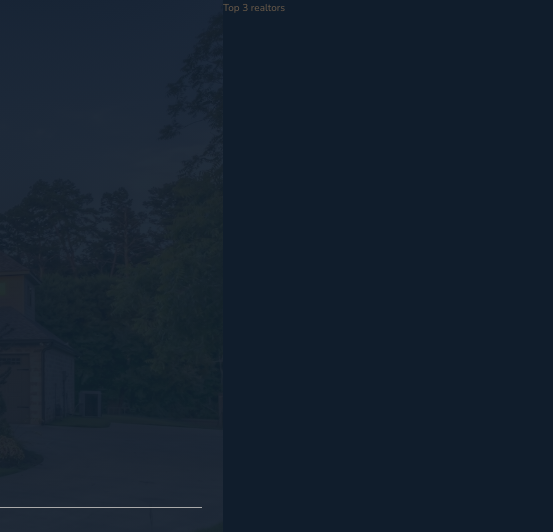
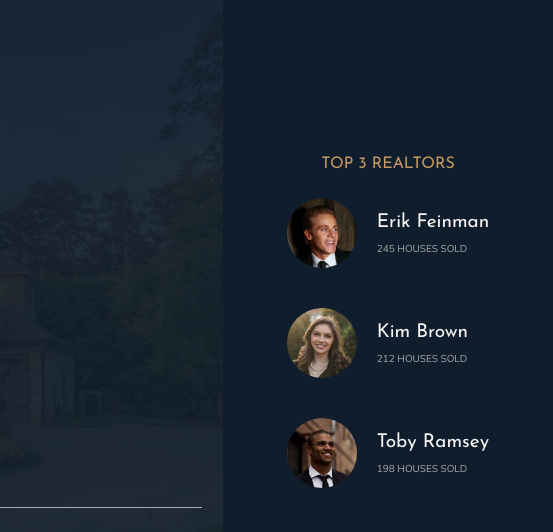
Before and after one commit to foysalimran/nexter, a website: page index.html in a window 1280 px wide. Shown: the top 532 px of the page, 727-1280 px from the left. Drawn offline with nearby package versions, Linux system fonts and the light colour scheme.

Commit message:
building realtors

```diff
--- a/index.html
+++ b/index.html
@@ -32,7 +32,27 @@
         </header>
 
         <div class="realtors">
-            Top 3 realtors
+            <h3 class="heading-3">Top 3 Realtors</h3>
+            <div class="realtors__list">
+
+                <img src="img/realtor-1.jpeg" alt="" class="realtors__img">
+                <div class="realtors__details">
+                    <h4 class="heading-4 heading-4--light">Erik Feinman</h4>
+                    <p class="realtors__sold">245 houses sold</p>
+                </div>
+
+                <img src="img/realtor-2.jpeg" alt="" class="realtors__img">
+                <div class="realtors__details">
+                    <h4 class="heading-4 heading-4--light">Kim Brown</h4>
+                    <p class="realtors__sold">212 houses sold</p>
+                </div>
+
+                <img src="img/realtor-3.jpeg" alt="" class="realtors__img">
+                <div class="realtors__details">
+                    <h4 class="heading-4 heading-4--light">Toby Ramsey</h4>
+                    <p class="realtors__sold">198 houses sold</p>
+                </div>
+            </div>
         </div>
 
         <section class="features">
--- a/sass/_realtors.scss
+++ b/sass/_realtors.scss
@@ -1,4 +1,31 @@
 .realtors {
     background-color: $color-secondary;
     grid-column: col-start 7 / full-end;
+    padding: 3rem;
+
+    display: grid;
+    align-content: center;
+    justify-content: center;
+    justify-items: center;
+    grid-row-gap: 2rem;
+
+    &__list {
+        display: grid;
+        grid-template-columns: min-content max-content;
+        grid-column-gap: 2rem;
+        grid-row-gap: 5vh;
+        align-items: center;
+    }
+
+    &__img {
+        width: 7rem;
+        border-radius: 50%;
+        display: block;
+    }
+
+    &__sold {
+        text-transform: uppercase;
+        color: $color-grey-light-2;
+        margin-top: 3px;
+    }
 }
```
Also changed, not shown: css/style.css.
